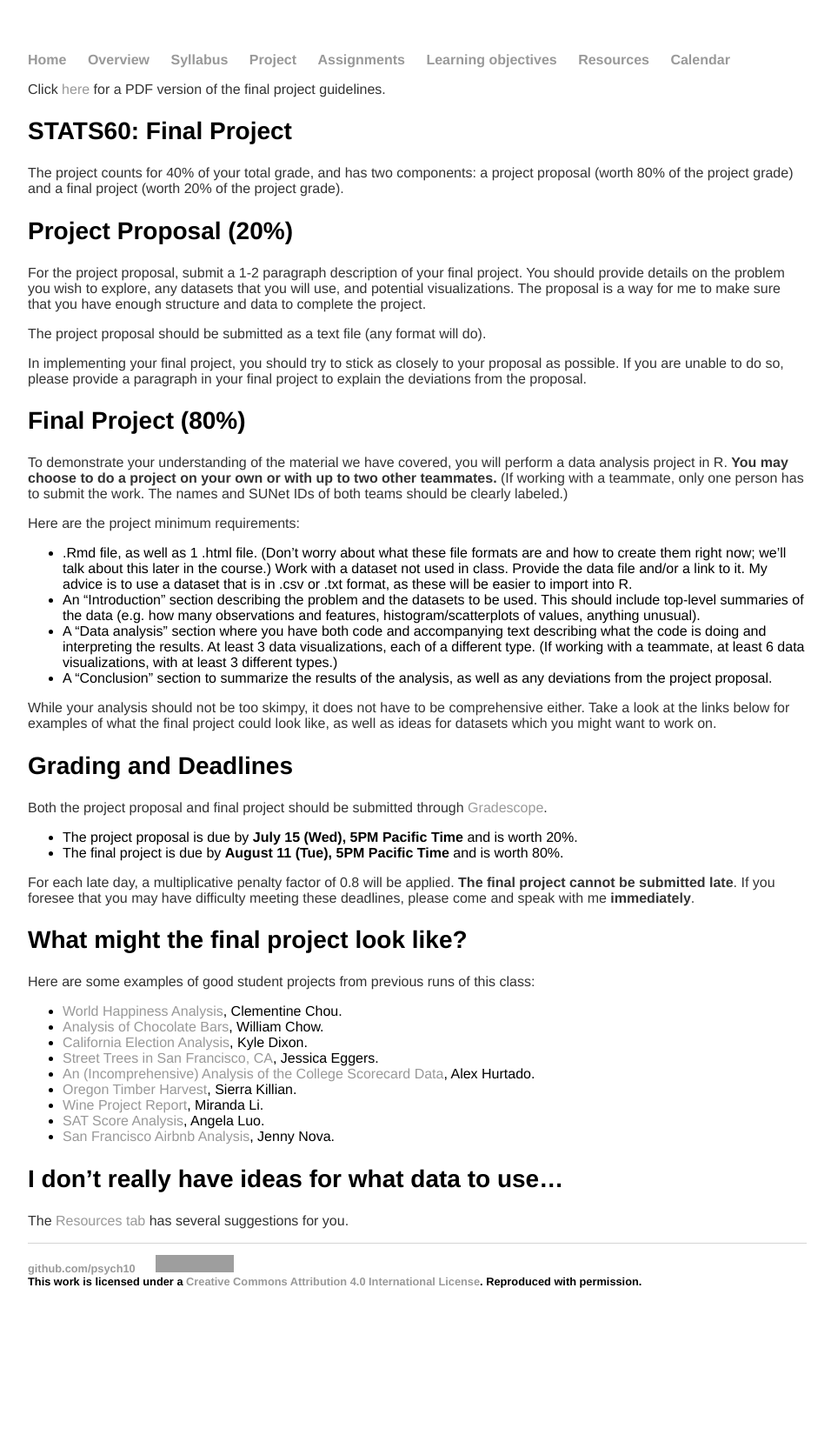
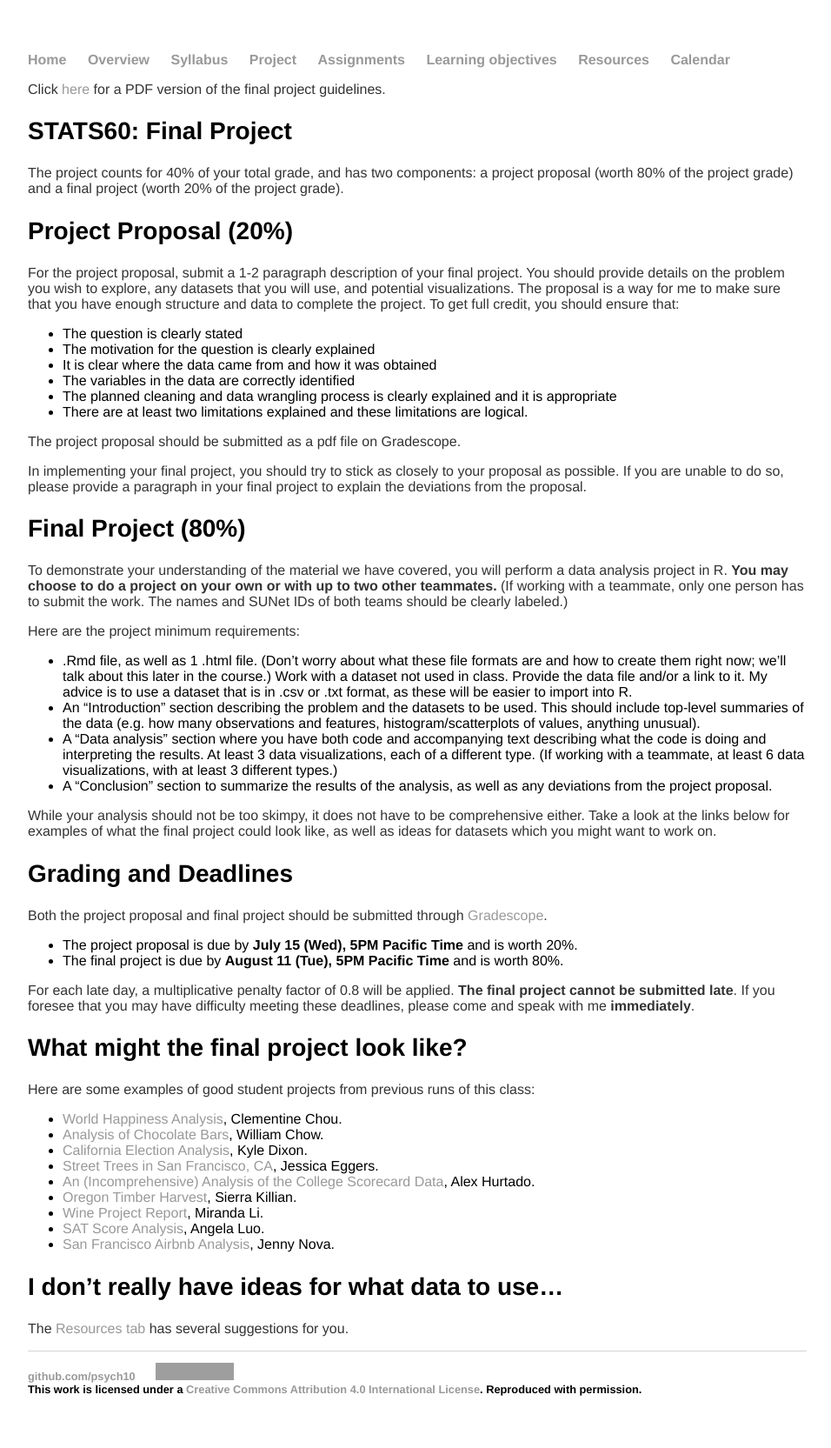
Before and after one commit to stats60/stats60.github.io, a Jekyll site: the page built from project/index.md, in a window 1280 px wide. Shown: the whole page at 87% size, without its empty margins (160-1116 px from the left). Built offline with Jekyll 4.4.1, drawn with Linux system fonts in a browser that asks for light colours; our own code applies the rules of GitHub Pages for plain Markdown files; before the commit the page ends 1541 px from its top, so only the background shows below that; grey boxes are pictures that could not be loaded.

Commit message:
project proposal

```diff
--- a/project/index.md
+++ b/project/index.md
@@ -11,9 +11,16 @@ The project counts for 40% of your total grade, and has two components: a projec
 
 ## Project Proposal (20%)
 
-For the project proposal, submit a 1-2 paragraph description of your final project. You should provide details on the problem you wish to explore, any datasets that you will use, and potential visualizations. The proposal is a way for me to make sure that you have enough structure and data to complete the project.
+For the project proposal, submit a 1-2 paragraph description of your final project. You should provide details on the problem you wish to explore, any datasets that you will use, and potential visualizations. The proposal is a way for me to make sure that you have enough structure and data to complete the project. To get full credit, you should ensure that:
+- The question is clearly stated
+- The motivation for the question is clearly explained
+- It is clear where the data came from and how it was obtained
+- The variables in the data are correctly identified
+- The planned cleaning and data wrangling process is clearly explained and it is appropriate
+- There are at least two limitations explained and these limitations are logical.
 
-The project proposal should be submitted as a text file (any format will do).
+
+The project proposal should be submitted as a pdf file on Gradescope.
 
 In implementing your final project, you should try to stick as closely to your proposal as possible. If you are unable to do so, please provide a paragraph in your final project to explain the deviations from the proposal.
 
```
